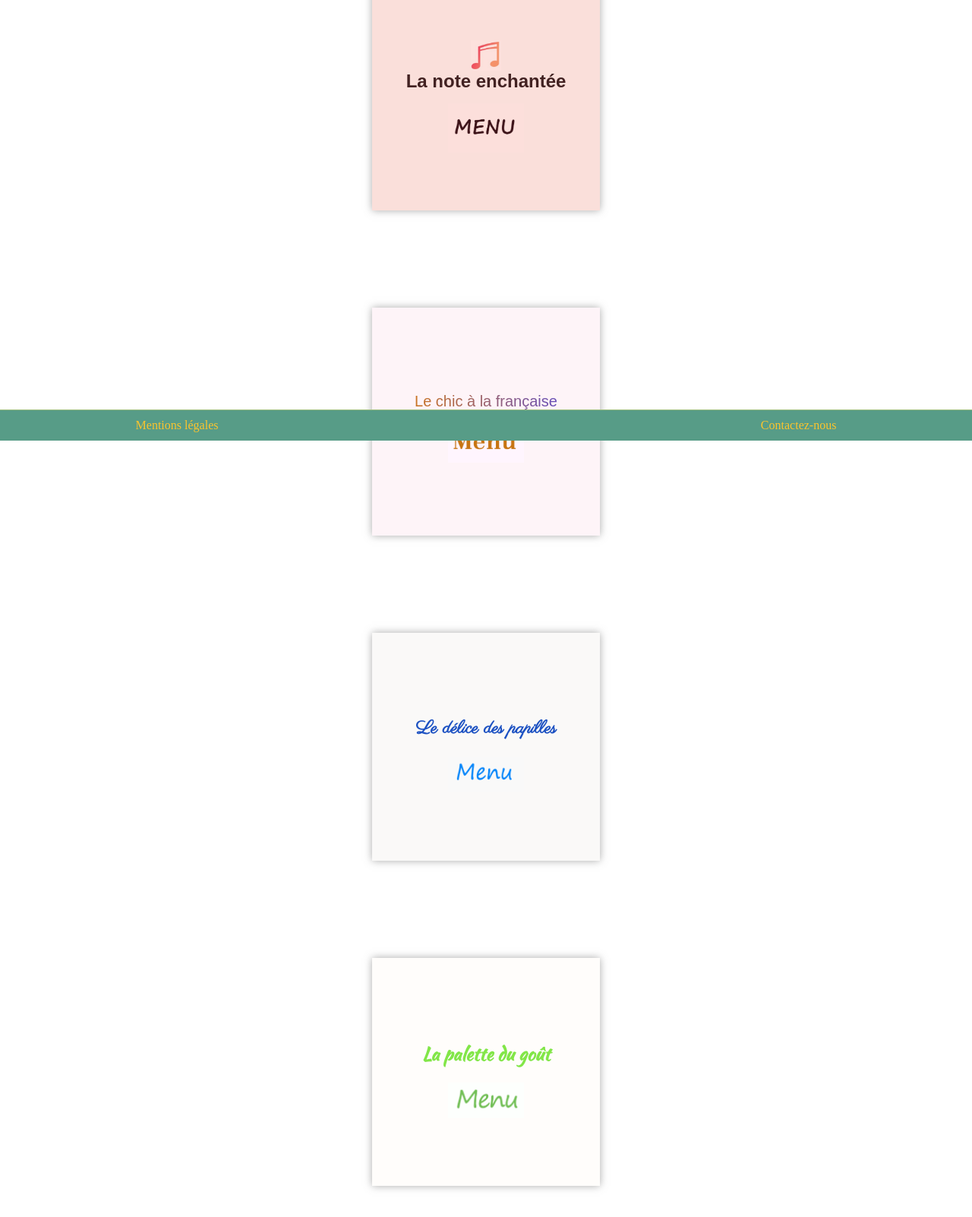
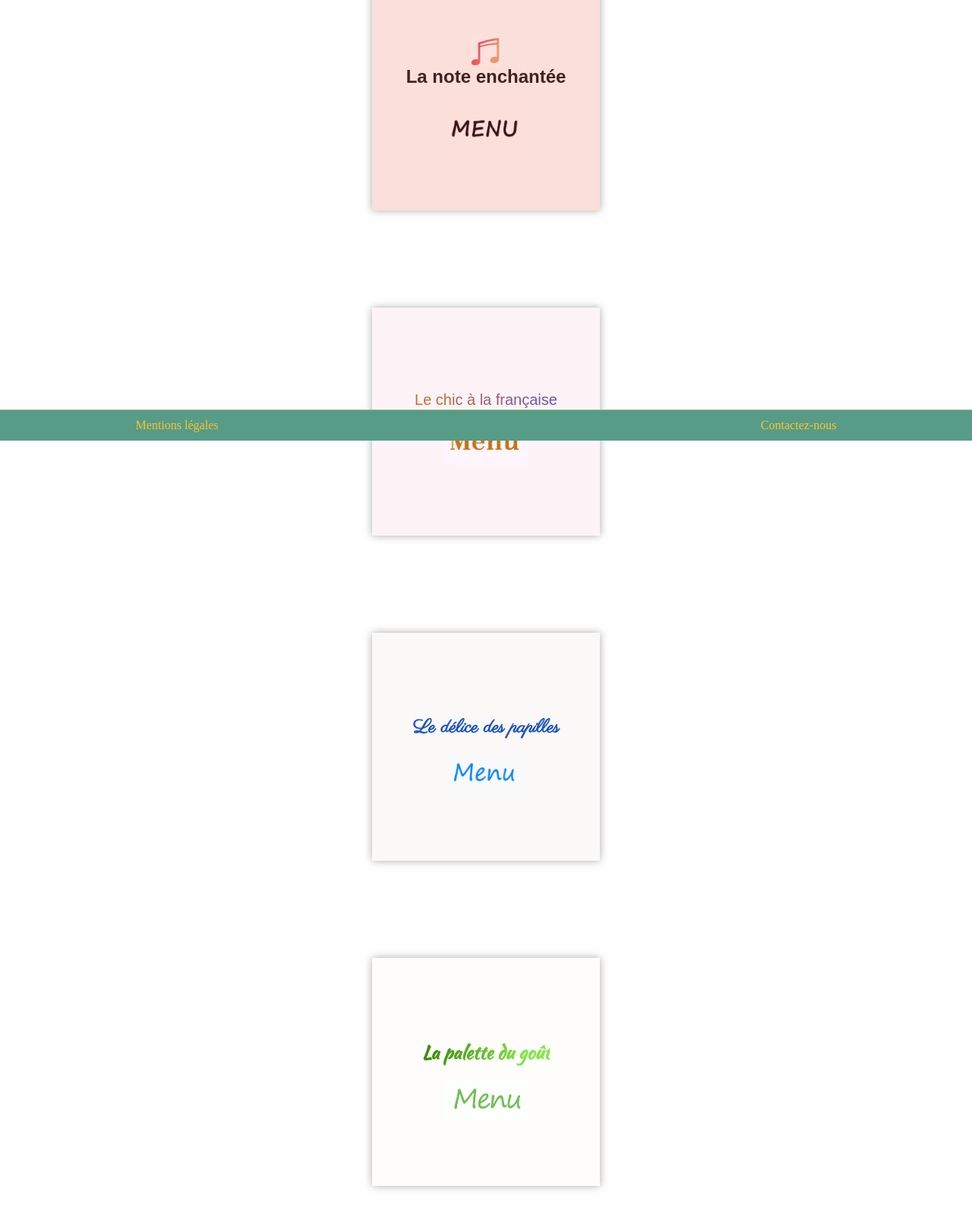
Before and after one commit to Karimachoui/oh-my-food, a plain HTML site: page html/index.html in a window 1280 px wide. Shown: the part 220-1822 px from the top of the page at 76% size. Drawn offline with Linux system fonts and the light colour scheme; a web font is replaced by a local one.

Commit message:
text-color card--four

```diff
--- a/sass/components/_images.scss
+++ b/sass/components/_images.scss
@@ -5,5 +5,5 @@
 }
 
 .card__subtitle{
-    width: 100px;
+    width: 110px;
 }
--- a/sass/layout/_main.scss
+++ b/sass/layout/_main.scss
@@ -25,11 +25,7 @@ main{
         font-family: 'Devonshire', sans-serif;
         color: rgba(51, 18, 18, 0.925);
         font-weight: 590;}
-        .card__subtitle{
-            color: rgba(51, 18, 18, 0.925);
-            font-size: 30px;
-            margin-top: -5px;
-        }
+
 }
 
 .card--two{
@@ -47,6 +43,7 @@ main{
     background-color: #faf9f8;
     .card__title{
         font-family: 'Parisienne';
+        font-size: 25px;
         color: #1c51c2;
     }
 }
@@ -56,6 +53,8 @@ main{
     margin-bottom: 10%;
     .card__title{
         font-family: 'Kaushan Script', sans-serif;
-        color: rgb(130, 230, 72);
+        color: rgb(130, 230, 72);background: linear-gradient(to right, rgb(54, 136, 6), rgb(130, 230, 72) 80% );
+        -webkit-background-clip: text;
+        -webkit-text-fill-color: transparent;
     }
 }
```
Also changed, not shown: sass/style.css, 1 other file.
